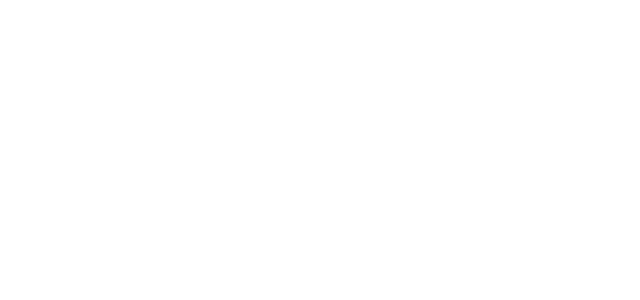
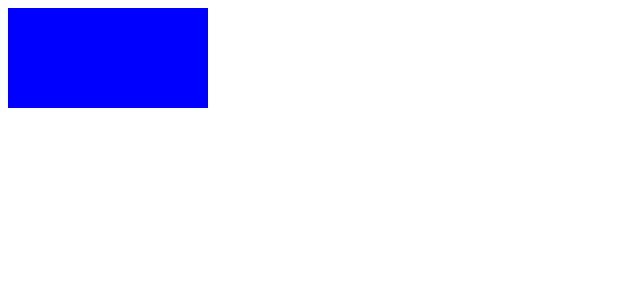
Before and after one commit to schmeb0704/ScrimbaAdvancedReact1, a React (Vite) app: page / in a window 1280 px wide. Shown: the top 300 px of the page, without its empty margins (0-640 px from the left). Built offline with nearby package versions, Linux system fonts and the light colour scheme.

Commit message:
testing capabilities of proptypes
proptypes can remind you about what the type should be and if it is req

```diff
--- a/src/App.jsx
+++ b/src/App.jsx
@@ -5,7 +5,7 @@
 function App() {
  return(
     <>
-      <Card cardColor={45}/>
+      <Card />
     </>
  )
 }
--- a/src/components/Card.jsx
+++ b/src/components/Card.jsx
@@ -15,8 +15,8 @@
   )
 }
 
-Card.propType = {
-  cardColor: PropTypes.string
+Card.propTypes = {
+  cardColor: PropTypes.string.isRequired
 }
 
 Card.defaultProps = {
```
